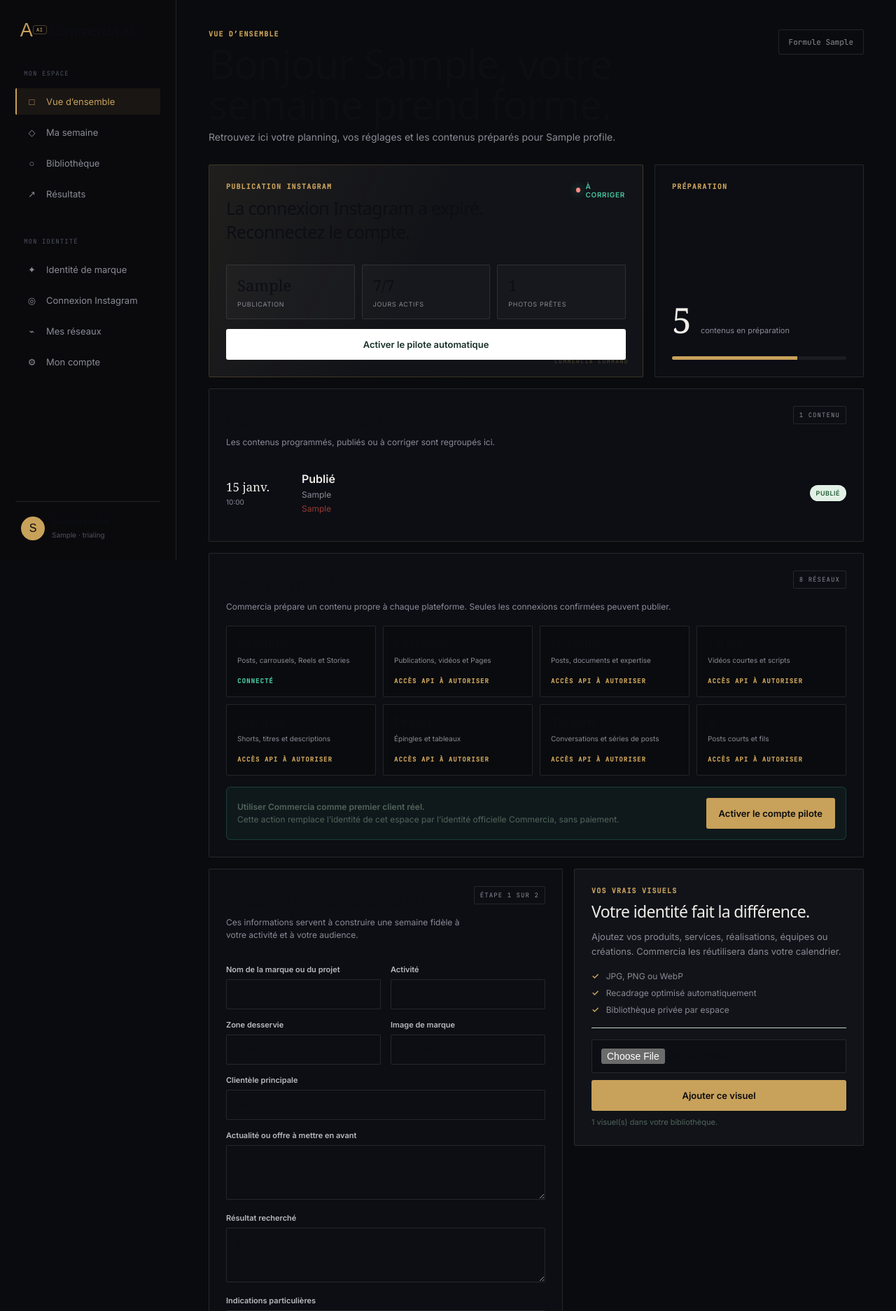
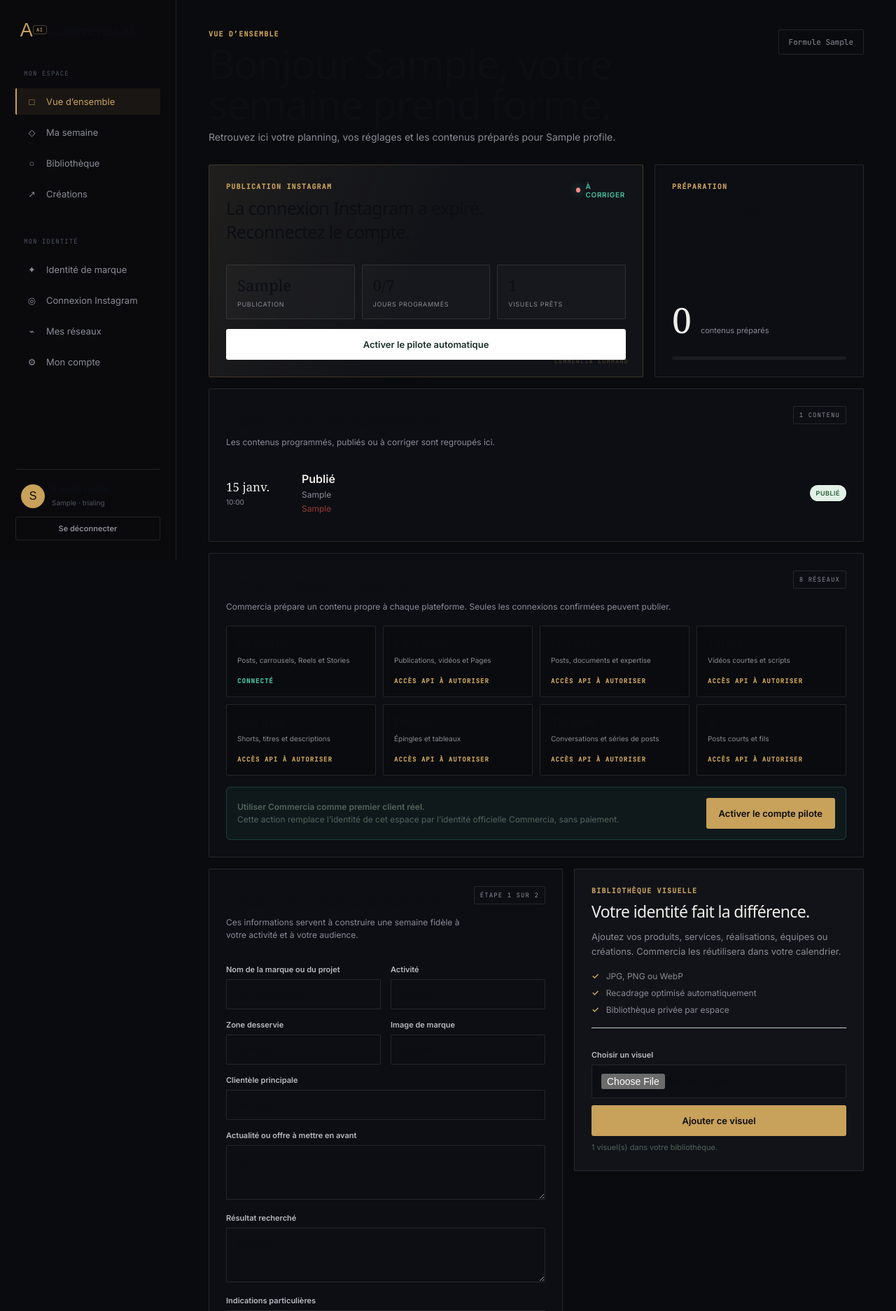
Before and after one commit to m2kgthbwfg-lab/commercia-ai, a Flask app: page /workspace in a window 1280 px wide. Shown: the top 1873 px of the page at 70% size. Run offline with Flask 3, Linux system fonts and the light colour scheme; a user stored in the database is signed in; tables that the repository leaves empty hold one stand-in row (values such as "Sample post"); data that the repository does not hold is empty; some libraries are stand-ins or nearby versions; some web fonts are replaced.

Commit message:
Finalize functional UI: templates/index.html

```diff
--- a/templates/index.html
+++ b/templates/index.html
@@ -24,25 +24,27 @@ a{text-decoration:none;color:inherit}
 <aside class="sidebar">
   <a class="logo" href="/"><span class="logo-mark"></span>Commercia AI</a>
   <div class="nav-label">Mon espace</div>
-  <div class="side-link active"><span class="side-icon">□</span>Vue d’ensemble</div>
+  <a class="side-link active" href="#overview"><span class="side-icon">□</span>Vue d’ensemble</a>
   <a class="side-link" href="#planning"><span class="side-icon">◇</span>Ma semaine</a>
-  <div class="side-link"><span class="side-icon">○</span>Bibliothèque</div>
-  <div class="side-link"><span class="side-icon">↗</span>Résultats</div>
+  <a class="side-link" href="#library"><span class="side-icon">○</span>Bibliothèque</a>
+  <a class="side-link" href="#campaign"><span class="side-icon">↗</span>Créations</a>
   <div class="nav-label">Mon identité</div>
   <a class="side-link" href="/onboarding"><span class="side-icon">✦</span>Identité de marque</a>
   <a class="side-link" href="/instagram/connect"><span class="side-icon">◎</span>Connexion Instagram</a>
   <a class="side-link" href="#networks"><span class="side-icon">⌁</span>Mes réseaux</a>
   <a class="side-link" href="/account"><span class="side-icon">⚙</span>Mon compte</a>
   <div class="account"><div class="avatar">{{ brand.business_name[:1]|upper }}</div><div><b>{{ brand.business_name }}</b><small>{{ user.selected_plan|capitalize }} · {{ user.subscription_status }}</small></div></div>
+  <form class="sidebar-logout" method="post" action="{{ url_for('auth.logout') }}"><input type="hidden" name="csrf_token" value="{{ csrf_token() }}"><button type="submit">Se déconnecter</button></form>
 </aside>
 <div>
 <div class="mobile-top"><a class="logo" href="/"><span class="logo-mark"></span>Commercia AI</a><span style="font-size:12px;color:#b9c9c0">{{ brand.business_name }}</span></div>
-<main class="main">
+<nav class="mobile-nav" aria-label="Navigation de l’espace"><a href="#overview">Accueil</a><a href="#planning">Planning</a><a href="#library">Médias</a><a href="#campaign">Créations</a><a href="{{ url_for('account_settings') }}">Compte</a></nav>
+<main id="overview" class="main">
   <header class="page-head"><div><div class="eyebrow">Vue d’ensemble</div><h1>Bonjour {{ user.first_name }}, votre semaine prend forme.</h1><p class="intro">Retrouvez ici votre planning, vos réglages et les contenus préparés pour {{ brand.business_name }}.</p></div><div class="date-chip">Formule {{ user.selected_plan|capitalize }}</div></header>
   {% with messages = get_flashed_messages(with_categories=true) %}{% for category, message in messages %}<div class="flashbar {{ category }}">{{ message }}</div>{% endfor %}{% endwith %}
   <section class="overview">
-    <div class="card automation-card"><div class="automation-row"><div><div class="eyebrow" style="color:#efbd6d">Publication Instagram</div><h3 id="autoTitle">Configuration Instagram</h3></div><div id="autoState" class="automation-state"><span class="live-dot"></span>EN ATTENTE</div></div><div class="status-grid"><div class="status-item"><b id="autoTime">18:00</b><span>Publication</span></div><div class="status-item"><b>7/7</b><span>Jours actifs</span></div><div class="status-item"><b id="photoCount">0</b><span>Photos prêtes</span></div></div><button type="button" id="autoToggle" onclick="toggleAutopilot()" hidden style="position:relative;z-index:1;margin-top:14px;background:#fff;color:#183127">Activer le pilote automatique</button></div>
-    <div class="card week-card"><div><div class="eyebrow">Préparation</div><h3>Votre semaine</h3></div><div><div class="week-score">5 <small>contenus en préparation</small></div><div class="progress"><span></span></div></div></div>
+    <div class="card automation-card"><div class="automation-row"><div><div class="eyebrow" style="color:#efbd6d">Publication Instagram</div><h3 id="autoTitle">Configuration Instagram</h3></div><div id="autoState" class="automation-state"><span class="live-dot"></span>EN ATTENTE</div></div><div class="status-grid"><div class="status-item"><b id="autoTime">{{ brand.publish_hour }}</b><span>Publication</span></div><div class="status-item"><b id="activeDays">{{ stats.active_days }}/7</b><span>Jours programmés</span></div><div class="status-item"><b id="photoCount">{{ stats.media_count }}</b><span>Visuels prêts</span></div></div><button type="button" id="autoToggle" onclick="toggleAutopilot()" hidden style="position:relative;z-index:1;margin-top:14px;background:#fff;color:#183127">Activer le pilote automatique</button></div>
+    <div class="card week-card"><div><div class="eyebrow">Préparation</div><h3>Votre semaine</h3></div><div><div class="week-score"><span id="preparedCount">{{ stats.prepared_count }}</span> <small>contenus préparés</small></div><div class="progress" aria-label="Progression de la campagne"><span id="weekProgress" style="width:{{ stats.progress_percent }}%"></span></div></div></div>
   </section>
   <section id="planning" class="card" style="margin-top:16px"><div class="panel-title"><div><h2>Calendrier de publication</h2><p>Les contenus programmés, publiés ou à corriger sont regroupés ici.</p></div><span class="step-badge" id="calendarCount">0 contenu</span></div><div id="scheduleList" class="schedule-list"><div class="schedule-empty">Chargement du calendrier…</div></div></section>
   <section id="networks" class="card" style="margin-top:16px"><div class="panel-title"><div><h2>Centre multi-réseaux</h2><p>Commercia prépare un contenu propre à chaque plateforme. Seules les connexions confirmées peuvent publier.</p></div><span class="step-badge">8 réseaux</span></div><div id="networkGrid" class="network-grid"><div class="schedule-empty">Vérification des connexions…</div></div><div id="pilotAction" class="pilot-action" hidden><p><strong>Utiliser Commercia comme premier client réel.</strong><br>Cette action remplace l’identité de cet espace par l’identité officielle Commercia, sans paiement.</p><button type="button" onclick="activatePilot()">Activer le compte pilote</button></div></section>
@@ -61,9 +63,9 @@ a{text-decoration:none;color:inherit}
       </div>
       <button type="button" onclick="generate()" id="btn">Préparer ma semaine →</button>
     </div>
-    <aside class="card tip-card"><div class="eyebrow">Vos vrais visuels</div><h3>Votre identité fait la différence.</h3><p>Ajoutez vos produits, services, réalisations, équipes ou créations. Commercia les réutilisera dans votre calendrier.</p><div class="tip-list"><div class="tip"><span>✓</span>JPG, PNG ou WebP</div><div class="tip"><span>✓</span>Recadrage optimisé automatiquement</div><div class="tip"><span>✓</span>Bibliothèque privée par espace</div></div><div class="media-upload"><input id="mediaFile" type="file" accept="image/jpeg,image/png,image/webp"><button type="button" onclick="uploadPhoto()" id="uploadBtn">Ajouter ce visuel</button><div id="mediaStatus" class="media-status">{{ brand.media_assets|length }} visuel(s) dans votre bibliothèque.</div></div></aside>
+    <aside id="library" class="card tip-card"><div class="eyebrow">Bibliothèque visuelle</div><h3>Votre identité fait la différence.</h3><p>Ajoutez vos produits, services, réalisations, équipes ou créations. Commercia les réutilisera dans votre calendrier.</p><div class="tip-list"><div class="tip"><span>✓</span>JPG, PNG ou WebP</div><div class="tip"><span>✓</span>Recadrage optimisé automatiquement</div><div class="tip"><span>✓</span>Bibliothèque privée par espace</div></div><div class="media-upload"><label for="mediaFile">Choisir un visuel</label><input id="mediaFile" type="file" accept="image/jpeg,image/png,image/webp"><button type="button" onclick="uploadPhoto()" id="uploadBtn">Ajouter ce visuel</button><div id="mediaStatus" class="media-status" role="status">{{ stats.media_count }} visuel(s) dans votre bibliothèque.</div></div></aside>
   </section>
-  <section class="result-shell" aria-live="polite"><div class="result-head"><h2>Votre campagne</h2><small>PRÊTE À RELIRE</small></div><div id="result" class="empty">Votre campagne personnalisée apparaîtra ici après la préparation.</div><div id="approvalPanel" class="card approval-panel" hidden><div class="panel-title"><div><h2>Validation avant Instagram</h2><p>Relisez la campagne et choisissez ce que vous souhaitez en faire.</p></div><span class="step-badge">Étape 2 sur 2</span></div><div class="approval-actions"><button type="button" class="secondary" onclick="copyCampaign()">Copier les textes</button><button type="button" class="secondary" onclick="downloadCampaign()">Télécharger le dossier</button><button type="button" class="secondary" onclick="publishTest()">Publier 1 test</button><button type="button" class="success" onclick="approveCampaign()">Programmer les 7 publications</button></div><div id="approvalStatus" class="approval-status"></div></div></section>
+  <section id="campaign" class="result-shell" aria-live="polite"><div class="result-head"><h2>Votre campagne</h2><small>PRÊTE À RELIRE</small></div><div id="result" class="empty">Votre campagne personnalisée apparaîtra ici après la préparation.</div><div id="approvalPanel" class="card approval-panel" hidden><div class="panel-title"><div><h2>Validation avant Instagram</h2><p>Relisez la campagne et choisissez ce que vous souhaitez en faire.</p></div><span class="step-badge">Étape 2 sur 2</span></div><div class="approval-actions"><button type="button" class="secondary" onclick="copyCampaign()">Copier les textes</button><button type="button" class="secondary" onclick="downloadCampaign()">Télécharger le dossier</button><button type="button" class="secondary" onclick="publishTest()">Publier 1 test</button><button type="button" class="success" onclick="approveCampaign()">Programmer la campagne</button></div><div id="approvalStatus" class="approval-status" role="status"></div></div></section>
   <div class="footer-note">Commercia · Votre communication, enfin régulière</div>
 </main>
 </div>
@@ -165,12 +167,17 @@ async function loadCalendar(){
   try{
     const response=await fetch("/api/calendar"),json=await response.json();if(!response.ok)return;
     const posts=json.posts||[],list=document.getElementById("scheduleList");document.getElementById("calendarCount").textContent=`${posts.length} contenu${posts.length>1?"s":""}`;
+    const activeDates=new Set(posts.filter(post=>["scheduled","retry"].includes(post.status)).map(post=>new Date(post.scheduled_at).toDateString()));
+    document.getElementById("activeDays").textContent=`${Math.min(activeDates.size,7)}/7`;
     if(!posts.length){list.innerHTML='<div class="schedule-empty">Aucune publication programmée. Préparez puis validez une campagne.</div>';return}
     list.innerHTML=posts.map(post=>{const date=new Date(post.scheduled_at),day=new Intl.DateTimeFormat("fr-FR",{day:"2-digit",month:"short"}).format(date),hour=new Intl.DateTimeFormat("fr-FR",{hour:"2-digit",minute:"2-digit"}).format(date),canCancel=["scheduled","retry"].includes(post.status);return `<article class="schedule-item"><div class="schedule-date">${day}<small>${hour}</small></div><div class="schedule-copy"><strong>${text(statusLabels[post.status]||post.status)}</strong><p>${text(post.caption)}</p>${post.last_error?`<p style="color:#963b31">${text(post.last_error)}</p>`:""}</div><div><span class="status-pill ${text(post.status)}">${text(statusLabels[post.status]||post.status)}</span>${canCancel?`<button type="button" onclick="cancelPost(${Number(post.id)})">Annuler</button>`:""}</div></article>`}).join("");
   }catch(_){document.getElementById("scheduleList").innerHTML='<div class="schedule-empty">Calendrier momentanément indisponible.</div>'}
 }
 function activateCampaign(data,campaignId=null){
   currentCampaign=data;currentCampaignId=campaignId;
+  const prepared=(data.posts||[]).length;
+  document.getElementById("preparedCount").textContent=prepared;
+  document.getElementById("weekProgress").style.width=`${Math.min(100,Math.round(prepared/7*100))}%`;
   document.getElementById("approvalPanel").hidden=false;
 }
 async function uploadPhoto(){
@@ -202,6 +209,7 @@ async function loadAutomationStatus(){
     const status=await statusResponse.json(),health=await healthResponse.json();
     document.getElementById("autoTime").textContent=status.publish_hour||"18:00";
     document.getElementById("photoCount").textContent=status.photo_count||0;
+    document.getElementById("mediaStatus").textContent=`${status.photo_count||0} visuel(s) dans votre bibliothèque.`;
     const title=document.getElementById("autoTitle"),state=document.getElementById("autoState");
     const toggle=document.getElementById("autoToggle");toggle.hidden=!status.connected;toggle.dataset.enabled=status.enabled?"true":"false";toggle.textContent=status.enabled?"Désactiver le pilote automatique":"Activer le pilote automatique";
     if(health.status==="fail"&&status.connected){title.textContent=health.message||"Instagram doit être reconnecté";state.innerHTML='<span class="live-dot" style="background:#ff8d83"></span>À CORRIGER'}
```
